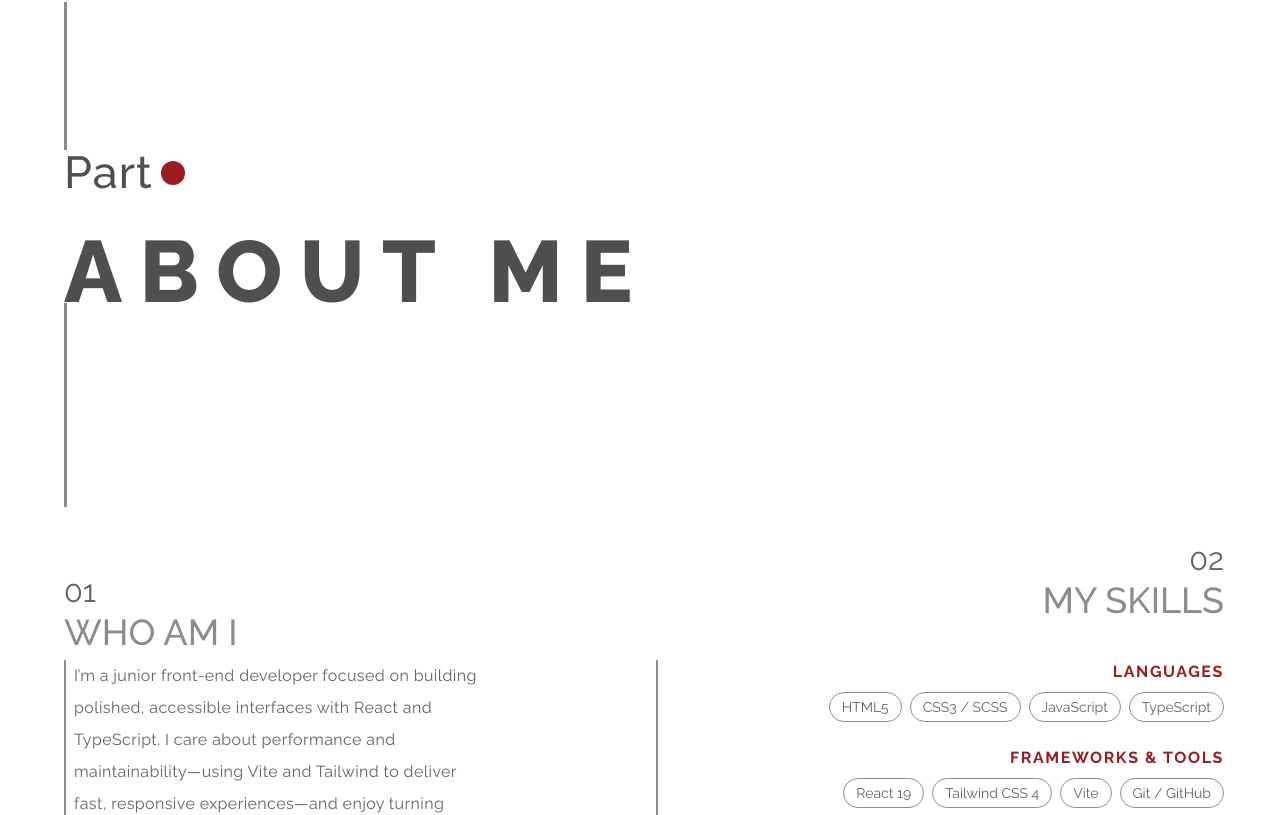
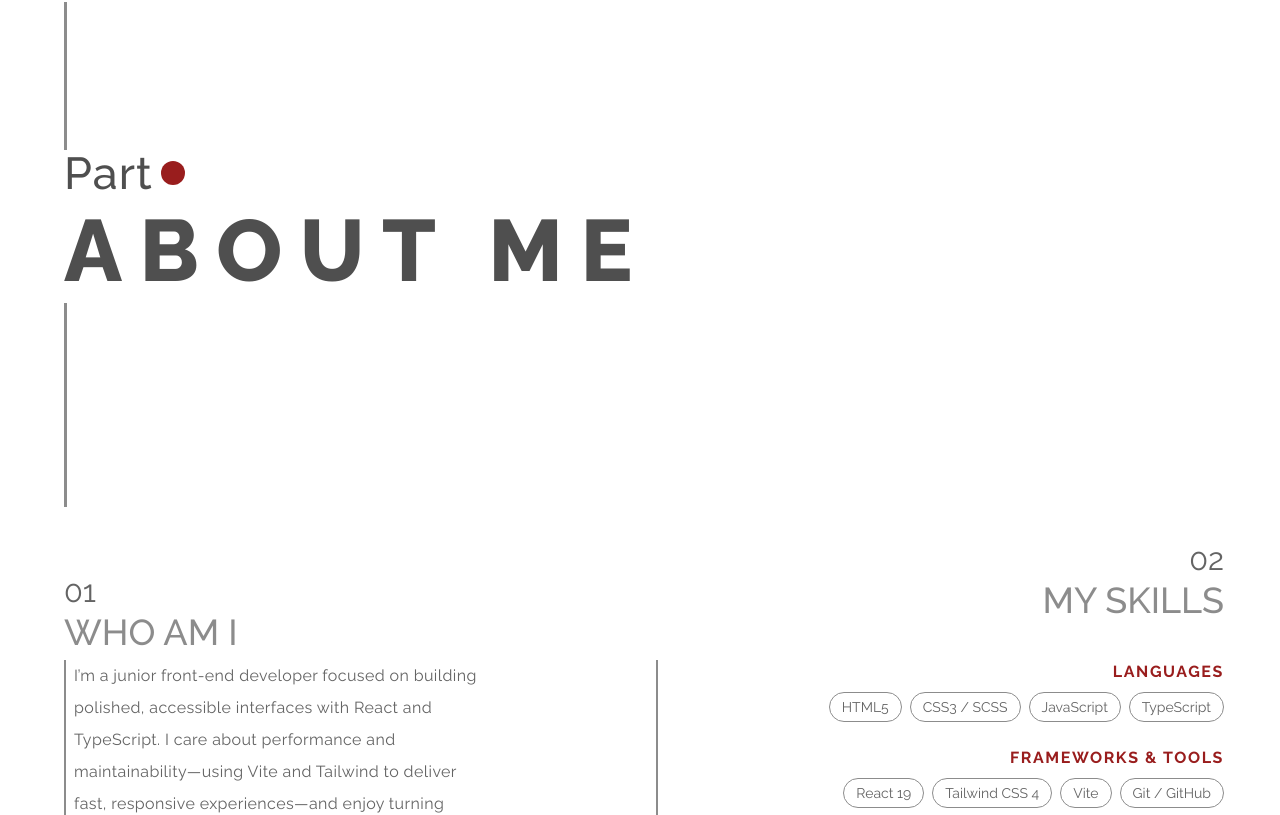
Before and after one commit to bavayra/Portfolio, a React (Vite) app: page / in a window 1280 px wide. Shown: the part 814-1629 px from the top of the page. Built offline with nearby package versions, Linux system fonts and the light colour scheme.

Commit message:
style(SectionTitle): added leading to the part label

```diff
--- a/src/sections/SectionTitle.tsx
+++ b/src/sections/SectionTitle.tsx
@@ -30,7 +30,7 @@ const SectionTitle = ({
       />
       <div className="mb-4">
         <div className="flex items-center gap-2">
-          <span className="text-(length:--part-label) tracking-wide font-medium text-section-title">
+          <span className="text-(length:--part-label) leading-1 tracking-wide font-medium text-section-title">
             {partLabel}
           </span>
 
```
